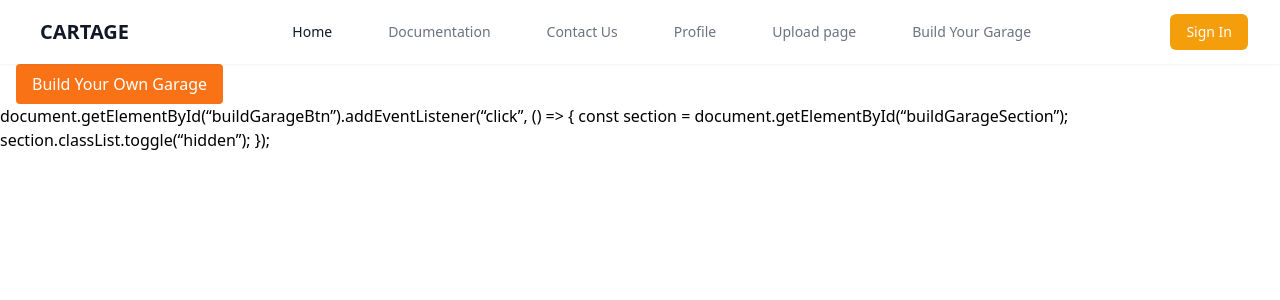
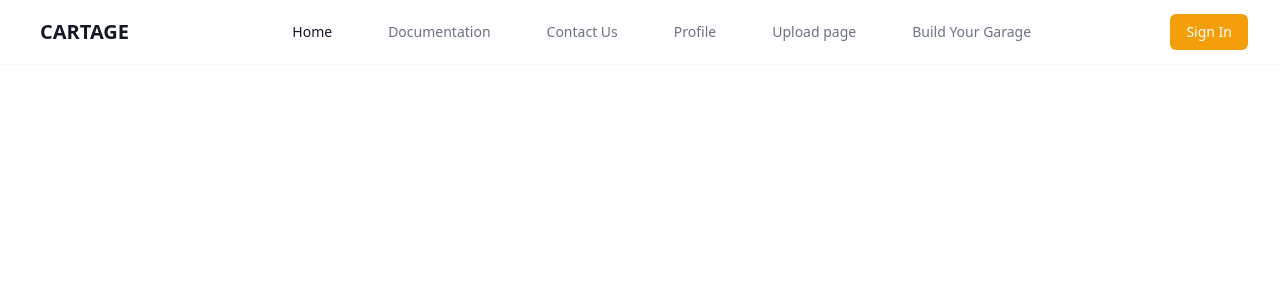
Before and after one commit to Tvick22/Cartage, a Jekyll site: the page built from buildyourowngarage.md, in a window 1280 px wide. Shown: the top 300 px of the page. Built offline with Jekyll 4.4.1, drawn with Linux system fonts in a browser that asks for light colours; nearby versions of some CDN libraries.

Commit message:
commit fix for login

```diff
--- a/_includes/nav/mainHeader.html
+++ b/_includes/nav/mainHeader.html
@@ -29,10 +29,14 @@
           </a>
         </div>
 
-        <!-- Right side: only Sign In button -->
-        <div class="flex items-center">
-          <button class="bg-amber-500 hover:bg-amber-600 text-white px-4 py-2 rounded-md text-sm font-medium transition duration-300">
-            Sign In
+        <div id="loginArea" class="flex items-center">
+            <!-- Initial fallback: show Sign In button -->
+            <a href="{{site.baseurl}}/login"
+               class="bg-amber-500 hover:bg-amber-600 text-white px-4 py-2 rounded-md text-sm font-medium transition duration-300"
+               style="white-space: nowrap;">
+              Sign In
+            </a>
+          </div>
           </button>
         </div>
       </div>
--- a/buildyourowngarage.md
+++ b/buildyourowngarage.md
@@ -5,17 +5,3 @@
 menu: nav/mainHeader.html
 permalink: /build-your-garage
 ---
-
-<button id="buildGarageBtn" class="ml-4 px-4 py-2 bg-orange-500 hover:bg-orange-600 text-white rounded">
-  Build Your Own Garage
-</button>
-<section id="buildGarageSection" class="hidden max-w-xl mx-auto p-6 border border-orange-400 rounded mt-6 bg-orange-50">
-  <h2 class="text-2xl font-semibold mb-4 text-orange-700">Build Your Own Garage</h2>
-  <!-- Your content here -->
-  <p>Here you can customize and build your garage boards!</p>
-</section>
-
-document.getElementById("buildGarageBtn").addEventListener("click", () => {
-  const section = document.getElementById("buildGarageSection");
-  section.classList.toggle("hidden");
-});
```
Also changed, not shown: _includes/login.js (added, +47 -0 lines).
